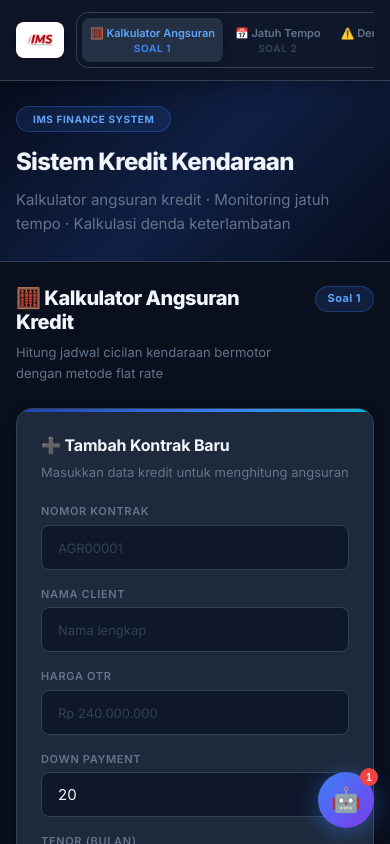
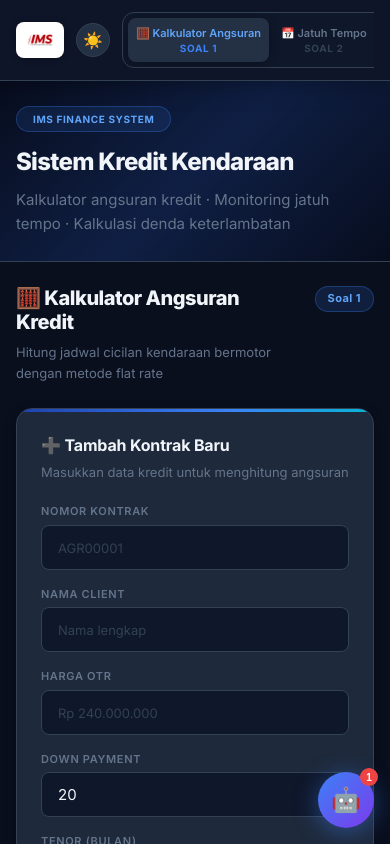
Before and after one commit to WagYu31/IMS, a React (Vite) app in the folder ims-finance/: page / in a window 390 px wide. Shown: the top 844 px of the page. Built offline with nearby package versions, Linux system fonts and the light colour scheme.

Commit message:
fix: show theme toggle on mobile, hide only company text

```diff
--- a/ims-finance/src/App.css
+++ b/ims-finance/src/App.css
@@ -279,8 +279,9 @@
   .navbar-tabs::-webkit-scrollbar { display: none; }
 
   .tabs-inner { width: max-content; }
-  .navbar-right { display: none; }
-  .brand-tag { display: none; }
+  .navbar-right { display: flex; } /* tetap tampil untuk theme toggle */
+  .nav-company  { display: none; } /* sembunyikan teks perusahaan di mobile */
+  .brand-tag    { display: none; }
 
   .hero-title { font-size: var(--text-2xl); }
   .hero-orbs { display: none; }
```
Also changed, not shown: 4 other files (tests, documents, lock files or other folders).
